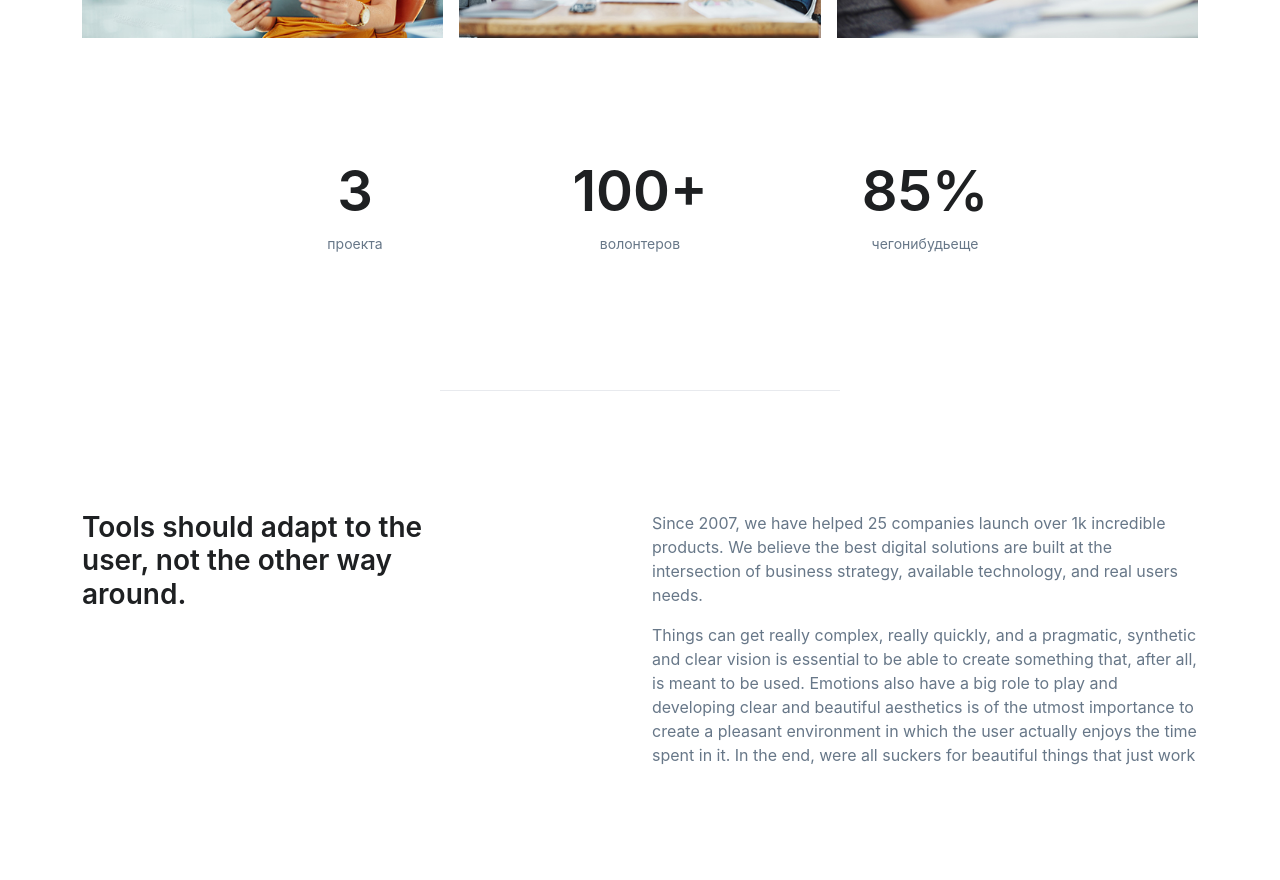
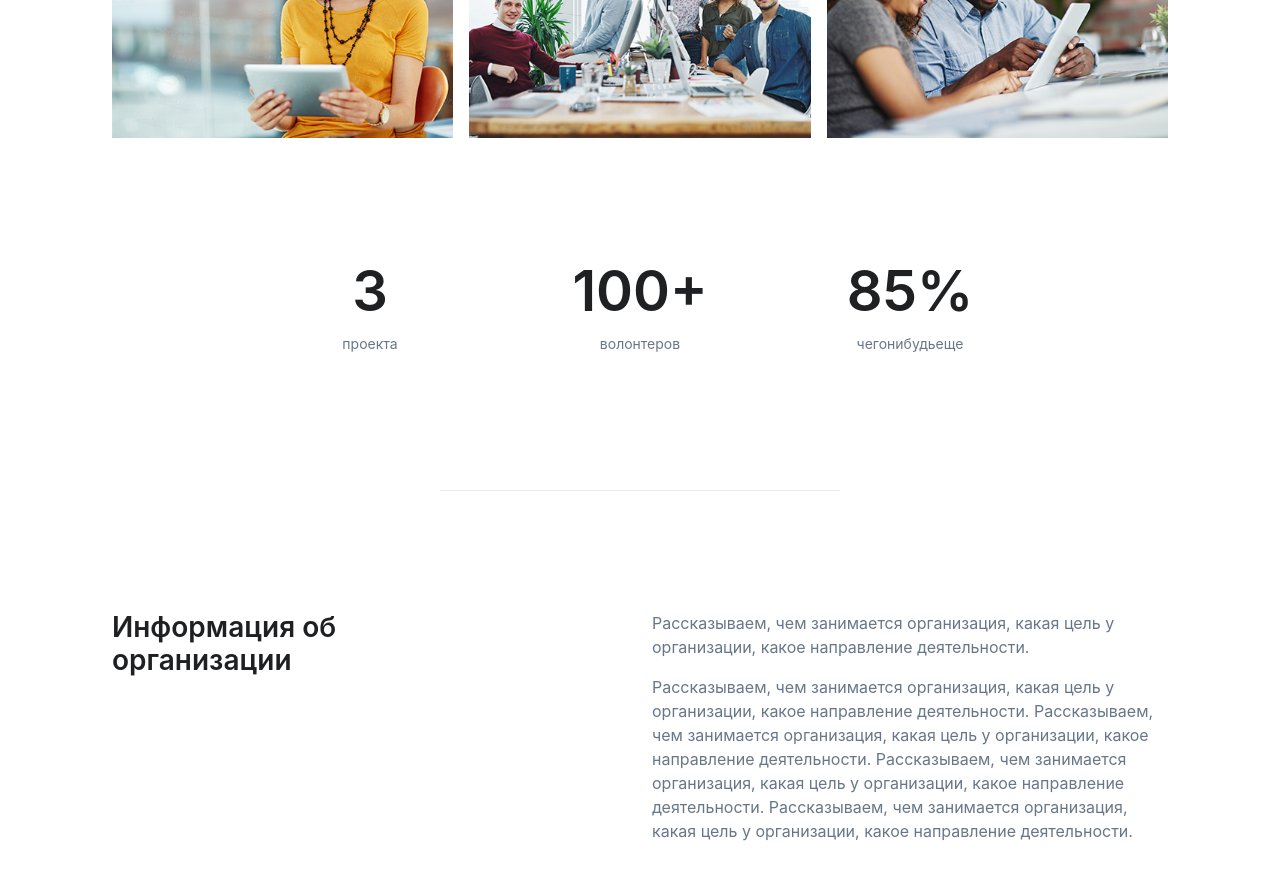
Before and after one commit to sensaur/rf2021vek, a React (Create React App) app: page / in a window 1280 px wide. Shown: the part 900-1780 px from the top of the page. Built offline with nearby package versions, Linux system fonts and the light colour scheme.

Commit message:
component About added

```diff
--- a/src/About/About.js
+++ b/src/About/About.js
@@ -7,7 +7,7 @@ import img25 from '../img/480x320/img25.jpg'
 
 function About() {
   return (
-    <main id="content" role="main">
+    <main id="content" role="main" style={{ margin: '100px' }}>
       <div className="container content-space-t-3 content-space-t-lg-5">
         <div className="w-lg-75 text-center mx-lg-auto">
           <div className="mb-5 mb-md-10">
@@ -95,27 +95,23 @@ function About() {
       <div className="container content-space-2 content-space-lg-3">
         <div className="row justify-content-lg-between">
           <div className="col-lg-4 mb-5 mb-lg-0">
-            <h2>Tools should adapt to the user, not the other way around.</h2>
+            <h2>Информация об организации</h2>
           </div>
 
           <div className="col-lg-6">
             <p>
-              Since 2007, we have helped 25 companies launch over 1k incredible products.
-              We believe the best digital
-              solutions are built at the intersection of business strategy,
-              available technology, and real users
-              needs.
+              Рассказываем, чем занимается организация,
+              какая цель у организации, какое направление деятельности.
             </p>
             <p>
-              Things can get really complex, really quickly, and a pragmatic,
-              synthetic and clear vision is essential
-              to be able to create something that, after all, is meant to be used.
-              Emotions also have a big role to
-              play and developing clear and beautiful aesthetics is of the utmost
-              importance to create a pleasant
-              environment in which the user actually enjoys the time spent in it.
-              In the end, were all suckers for
-              beautiful things that just work
+              Рассказываем, чем занимается организация,
+              какая цель у организации, какое направление деятельности.
+              Рассказываем, чем занимается организация,
+              какая цель у организации, какое направление деятельности.
+              Рассказываем, чем занимается организация,
+              какая цель у организации, какое направление деятельности.
+              Рассказываем, чем занимается организация,
+              какая цель у организации, какое направление деятельности.
             </p>
           </div>
         </div>
--- a/src/App.jsx
+++ b/src/App.jsx
@@ -1,15 +1,20 @@
+import { Routes, Route } from 'react-router-dom';
 import NavBar from "./NavBar/NavBar";
 import About from "./About/About";
 
 function App() {
   return (
-    <>
-      <NavBar />
-      {/* <div style={{ margin: '90px' }}> */}
-      <div>
-        <About />
-      </div>
-    </>
+    <Routes>
+      <Route
+        path="/"
+        element={(
+          <div>
+            <NavBar />
+            <About />
+          </div>
+          )}
+      />
+    </Routes>
   );
 }
 
--- a/src/NavBar/NavBar.jsx
+++ b/src/NavBar/NavBar.jsx
@@ -3,7 +3,7 @@ import { Link } from "react-router-dom";
 
 function NavBar() {
   return (
-    <header
+    <nav
       className="navbar navbar-shadow navbar-expand-lg navbar-end navbar-light fixed-top"
     >
       <div className="container">
@@ -72,7 +72,7 @@ function NavBar() {
           </nav>
         </div>
       </div>
-    </header>
+    </nav>
   );
 }
 
```
